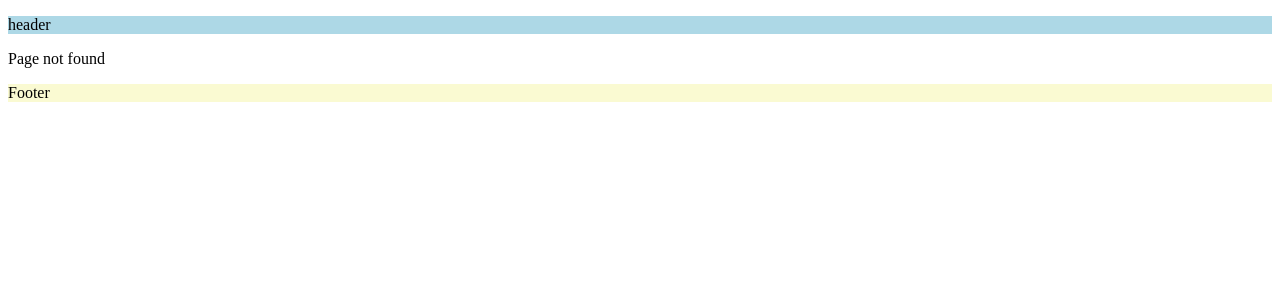
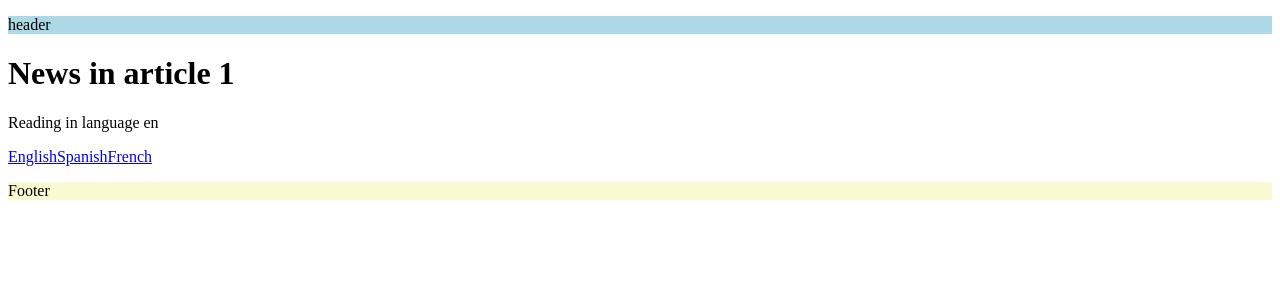
Before and after one commit to betawars/nextpersonal, a Next.js app: page /articles/1 in a window 1280 px wide. Before the commit this address had no page. Shown: the top 300 px of the page. Built offline with nearby package versions, Linux system fonts and the light colour scheme.

Commit message:
21 - tut

```diff
--- /dev/null
+++ b/src/app/articles/[articleId]/page.tsx
@@ -0,0 +1,32 @@
+// This is an example of using search params and the params and how do we use the query parameters and the dynamic route parameter written for server components using async await
+
+
+// NOTE! "USE CLIENT" DOES NOT NOT SUPPORT "ASYNC" FUNCTIONS
+// To use params and search params in a "USE CLIENT" pageXOffset, we need to use the "use" hook from react and make the changes as below
+// import{use} from "react";
+// line 18: "use(params)" instead of "await params"
+// line 19: "use(searchParams)" insead of "await searchParams"
+
+import Link from "next/link";
+
+export default async function ArticlePage({
+    params,searchParams
+}:{
+    params: Promise<{articleId:string}>;
+    searchParams: Promise<{lang?:"en"|"es"|"fr"}>;
+}){
+    const {articleId} = await params;
+    const {lang="en"} = await searchParams;
+    return(
+        <div>
+            <h1>News in article {articleId}</h1>
+            <p>Reading in language {lang}</p>
+
+            <div>
+                <Link href={`/articles/${articleId}?lang=en`}>English</Link>
+                <Link href={`/articles/${articleId}?lang=es`}>Spanish</Link>
+                <Link href={`/articles/${articleId}?lang=fr`}>French</Link>
+            </div>
+        </div>
+    )
+}
--- a/src/app/page.tsx
+++ b/src/app/page.tsx
@@ -7,6 +7,8 @@ export default function Home(){
         <div>
             <Link href="/login">Login</Link>
             <h1>Home</h1>
+            <Link href="/articles/123?lang=en">Articles in English</Link>
+            <Link href="/articles/123?lang=fr">Articles in French</Link>
             <Link href="/blog">Blog</Link>
             <Link href="/product">Product</Link>
         </div>
```
